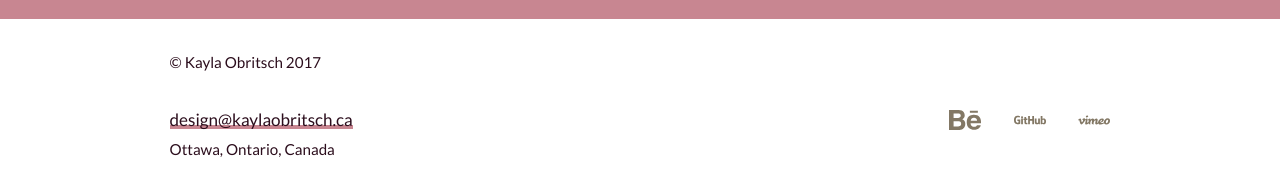
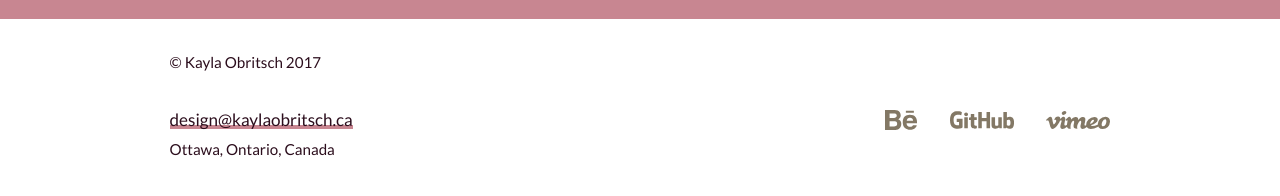
Before and after one commit to kaylaobritsch/portfolio, a Jekyll site: the page built from index.html, in a window 1280 px wide. Shown: the part 1835-2031 px from the top of the page. Built offline with Jekyll 4.4.1, drawn with Linux system fonts in a browser that asks for light colours; some web fonts are replaced.

Commit message:
Change size

```diff
--- a/_layouts/default.html
+++ b/_layouts/default.html
@@ -117,14 +117,14 @@
           </i>
         </div>
         <div class="gutter inline-block">
-          <i class="social-icon i-32 icon inline-block">
+          <i class="social-icon i-64 icon inline-block">
             <a itemprop="url" class="social" href="https://github.com/kaylaobritsch">
               <svg><use xlink:href="{{site.baseurl}}/images/icons.svg#github-logo"></use></svg>
             </a>
           </i>
         </div>
         <div class="inline-block">
-          <i class="social-icon i-32 icon inline-block">
+          <i class="social-icon i-64 icon inline-block">
             <a itemprop="url" class="social" href="https://vimeo.com/user57210739">
               <svg><use xlink:href="{{site.baseurl}}/images/icons.svg#vimeo-logo"></use></svg>
             </a>
```
